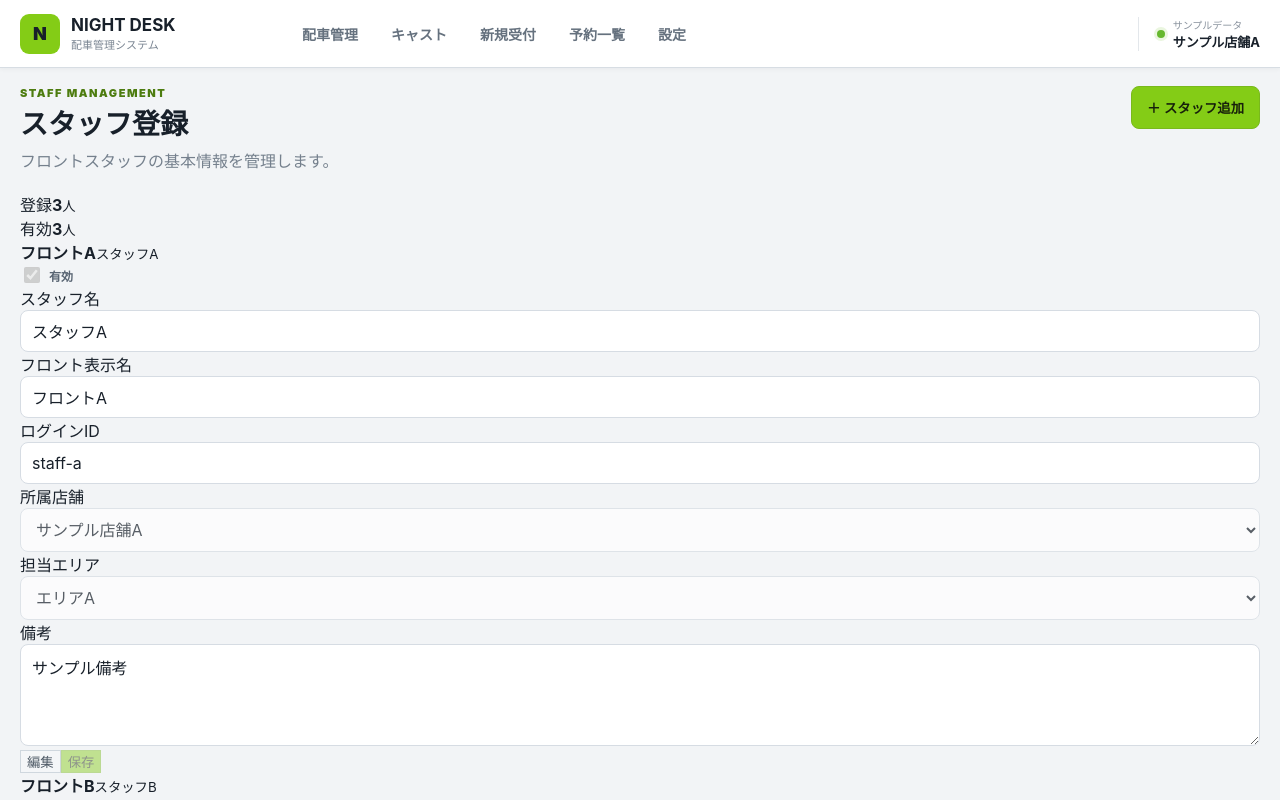
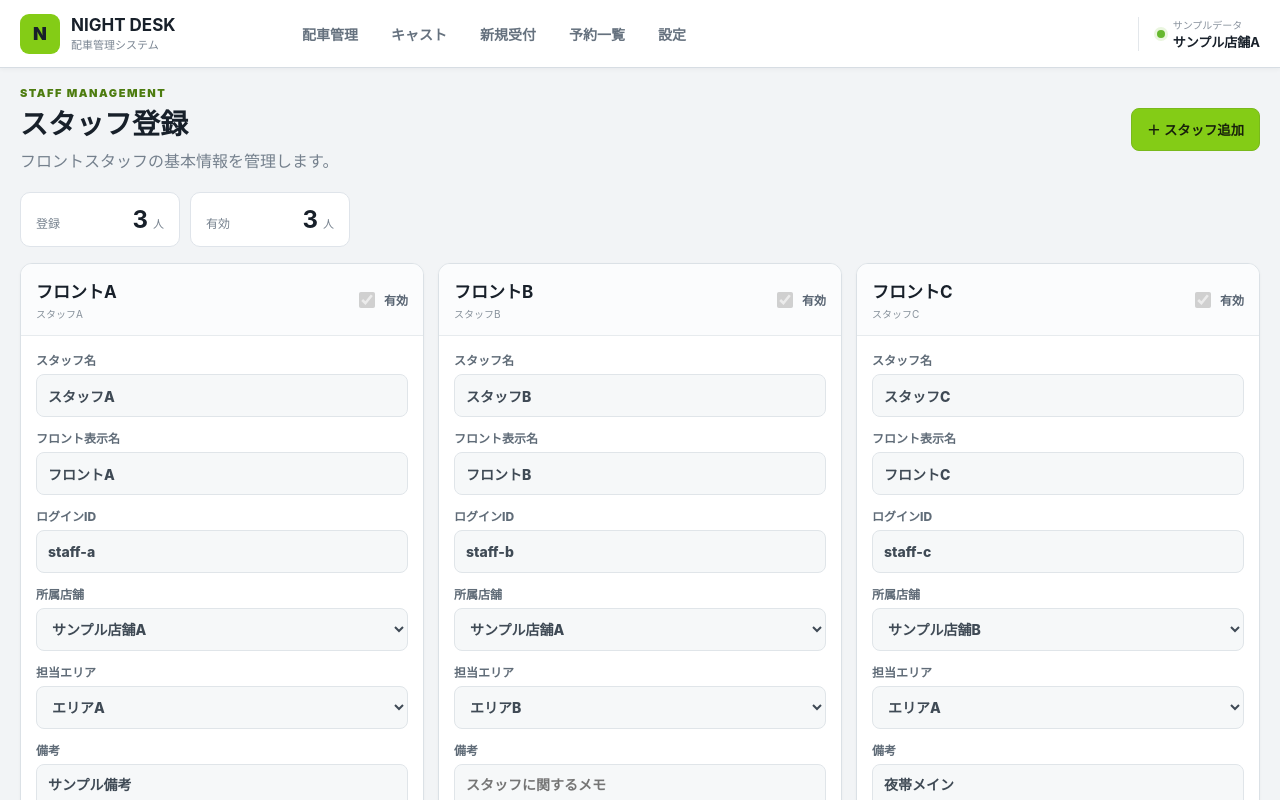
Before and after one commit to admozisan-design/night-desk, a Next.js app: page /staff in a window 1280 px wide. Shown: the top 800 px of the page. Built offline with nearby package versions, Linux system fonts and the light colour scheme.

Commit message:
Style staff registration master

```diff
--- a/app/globals.css
+++ b/app/globals.css
@@ -1452,3 +1452,50 @@ button:disabled{opacity:.45;cursor:not-allowed}
   .hotelHeaderActions{width:100%;justify-content:space-between}
   .hotelCardGrid{grid-template-columns:1fr}
 }
+
+
+/* ===== Staff master ===== */
+.staffManagementPage{max-width:none;width:100%}
+.staffRegistryHeader{align-items:center}
+.staffHeaderActions{display:flex;align-items:center;gap:10px}
+.staffSummary{display:flex;gap:10px;margin-bottom:16px}
+.staffSummary>div{min-width:160px;background:#fff;border:1px solid var(--border);border-radius:10px;padding:12px 15px;display:flex;align-items:baseline;gap:5px}
+.staffSummary span{font-size:12px;color:var(--muted);margin-right:auto}
+.staffSummary strong{font-size:24px}
+.staffSummary small{font-size:11px;color:var(--muted)}
+
+.staffCardGrid{display:grid;grid-template-columns:repeat(4,minmax(0,1fr));gap:14px;align-items:start}
+.staffCard{background:#fff;border:1px solid #dbe1e6;border-radius:12px;overflow:hidden;box-shadow:0 1px 3px rgba(25,35,45,.04)}
+.staffCard.isInactive{opacity:.5}
+.staffCard.isEditing{border-color:#9bc75a;box-shadow:0 0 0 2px rgba(132,204,22,.12)}
+.staffCardHeader{display:flex;align-items:center;justify-content:space-between;gap:10px;padding:14px 15px;border-bottom:1px solid #e7ebee;background:#fbfcfd}
+.staffCardHeader strong,.staffCardHeader small{display:block}
+.staffCardHeader strong{font-size:17px}
+.staffCardHeader small{margin-top:3px;font-size:10px;color:#87919b}
+.staffCardBody{display:grid;gap:12px;padding:15px}
+.staffCardBody label{display:grid;gap:6px;font-size:12px;font-weight:800;color:#606c78}
+.staffCardBody input,.staffCardBody select,.staffCardBody textarea{min-height:43px;padding:9px 11px;font-size:14px}
+.staffCardBody textarea{min-height:96px;resize:vertical}
+.staffCard:not(.isEditing) input:disabled,
+.staffCard:not(.isEditing) select:disabled,
+.staffCard:not(.isEditing) textarea:disabled{background:#f6f8f9;color:#3f4a55;border-color:#e0e5e9;opacity:1}
+.staffCardActions{display:flex;gap:7px;padding:0 15px 15px}
+.staffCardActions button{flex:1;min-height:38px;border-radius:8px;font-size:12px;font-weight:900}
+
+.staffAddModal{width:min(620px,96vw);background:#fff;border:1px solid #d9e0e6;border-radius:16px;box-shadow:0 24px 70px rgba(20,30,40,.24);overflow:hidden}
+.staffAddForm{display:grid;grid-template-columns:1fr 1fr;gap:14px;padding:20px 22px 22px}
+.staffAddForm label{display:grid;gap:7px;font-size:13px;font-weight:800;color:#5e6a76}
+.staffAddForm label:nth-last-child(2){grid-column:1/-1}
+.staffAddForm input,.staffAddForm select,.staffAddForm textarea{min-height:46px;padding:11px 13px;font-size:15px}
+.staffAddForm textarea{min-height:110px;resize:vertical}
+.staffAddForm .castAddModalActions{grid-column:1/-1}
+
+@media(max-width:1400px){.staffCardGrid{grid-template-columns:repeat(3,minmax(0,1fr))}}
+@media(max-width:1000px){.staffCardGrid{grid-template-columns:repeat(2,minmax(0,1fr))}}
+@media(max-width:650px){
+  .staffRegistryHeader{align-items:stretch}
+  .staffHeaderActions{width:100%;justify-content:space-between}
+  .staffCardGrid{grid-template-columns:1fr}
+  .staffAddForm{grid-template-columns:1fr}
+  .staffAddForm label:nth-last-child(2),.staffAddForm .castAddModalActions{grid-column:auto}
+}
```
